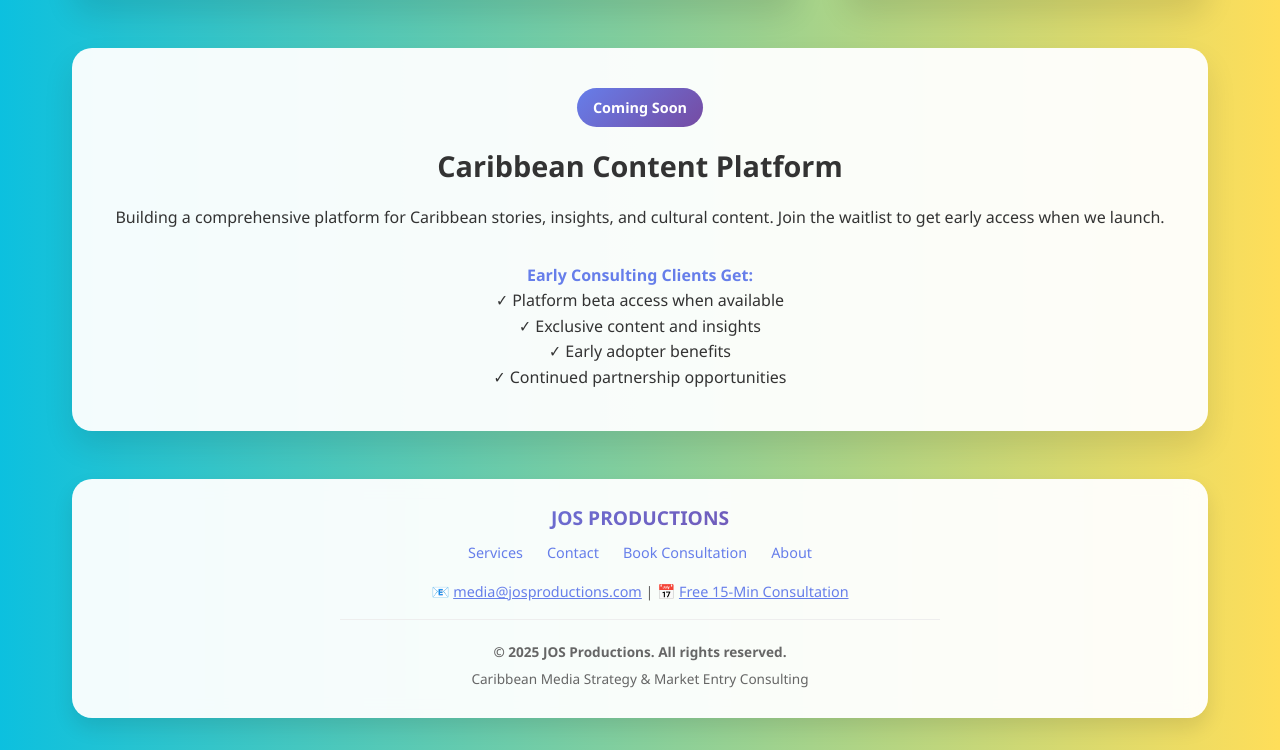
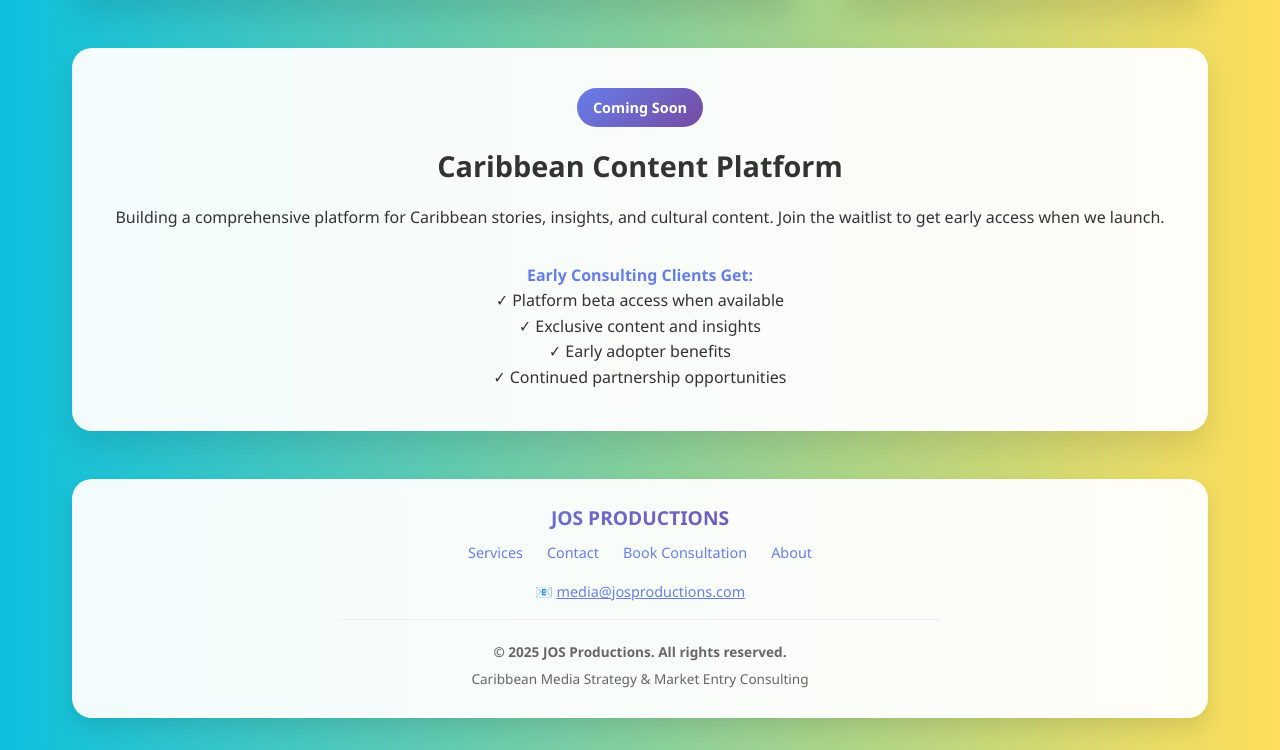
Before and after one commit to JOSMedia/Caribbean-Media-Consulting, a plain HTML site: page index.html in a window 1280 px wide. Shown: the part 2036-2786 px from the top of the page. Drawn offline with Linux system fonts and the light colour scheme.

Commit message:
Update index.html

```diff
--- a/index.html
+++ b/index.html
@@ -545,7 +545,7 @@
                 </div>
 
                 <div class="footer-contact">
-                    <p>📧 <a href="mailto:media@josproductions.com" style="color: #667eea;">media@josproductions.com</a> | 📅 <a href="https://josproductions.setmore.com/jos" target="_blank" style="color: #667eea;">Free 15-Min Consultation</a></p>
+                    <p>📧 <a href="mailto:media@josproductions.com" style="color: #667eea;">media@josproductions.com</a></p>
                 </div>
 
                 <div class="footer-bottom">
```
